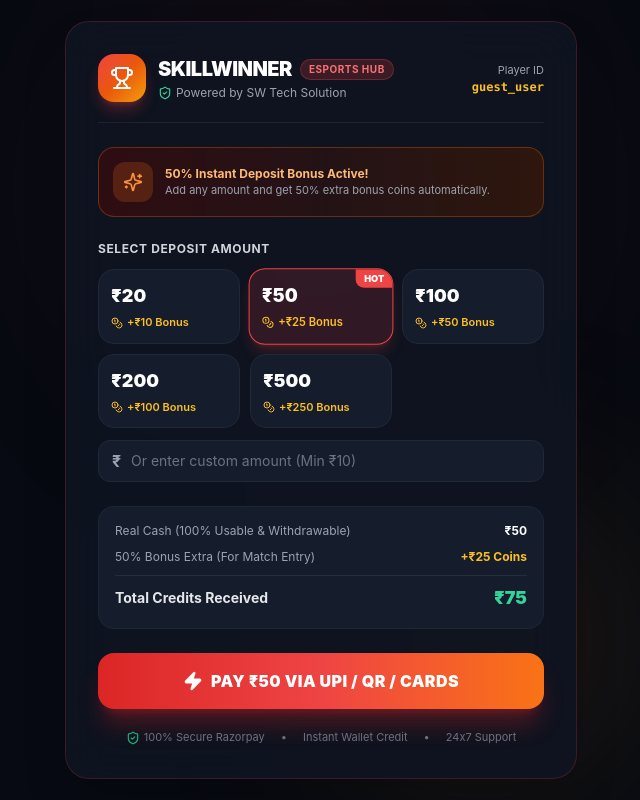
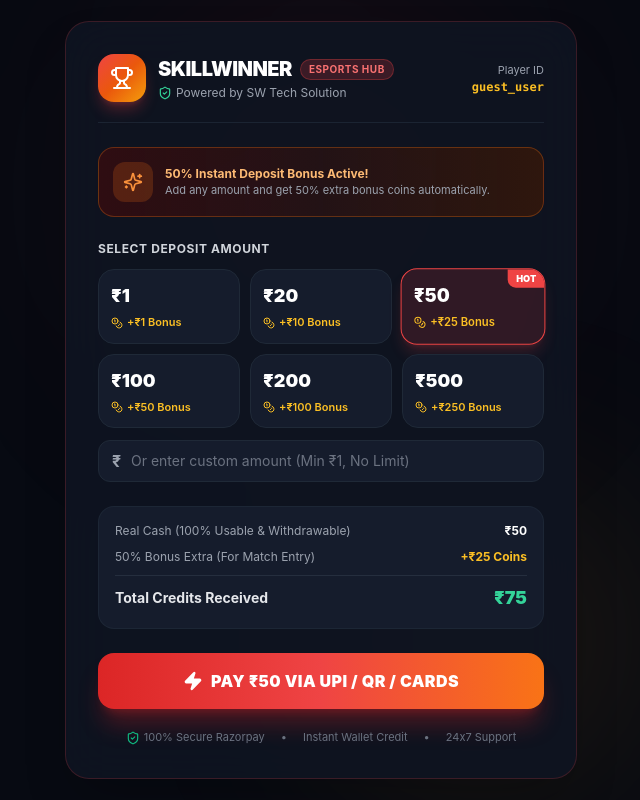
Before and after one commit to swgayanmitraai27-art/swtehyotube, a Next.js app: page /pay in a window 1280 px wide. Shown: the whole page, without its empty margins (319-959 px from the left). Built offline with nearby package versions, Linux system fonts and the light colour scheme; no server answers.

Commit message:
feat(pay): allow ₹1 minimum deposit for instant testing

```diff
--- a/src/app/pay/page.tsx
+++ b/src/app/pay/page.tsx
@@ -22,6 +22,7 @@ function PaymentContent() {
   const isSkillWinner = app.toLowerCase().includes('skill') || app.toLowerCase().includes('esport');
 
   const presetPacks = [
+    { real: 1, bonus: 1, label: 'Test ₹1', tag: 'Instant Test' },
     { real: 20, bonus: 10, label: 'Starter Pack', tag: 'Fast Match' },
     { real: 50, bonus: 25, label: 'Gamer Choice', tag: 'Popular', popular: true },
     { real: 100, bonus: 50, label: 'Pro Pack', tag: '+50% Extra' },
@@ -33,8 +34,8 @@ function PaymentContent() {
   const currentBonus = Math.round(currentAmount * 0.5);
 
   const handlePayNow = async () => {
-    if (currentAmount < 10) {
-      setErrorMsg('Minimum deposit amount is ₹10');
+    if (currentAmount < 1) {
+      setErrorMsg('Minimum deposit amount is ₹1');
       return;
     }
     setErrorMsg('');
@@ -256,7 +257,7 @@ function PaymentContent() {
               <span className="absolute left-3.5 top-1/2 -translate-y-1/2 text-gray-400 font-bold">₹</span>
               <input
                 type="number"
-                placeholder="Or enter custom amount (Min ₹10)"
+                placeholder="Or enter custom amount (Min ₹1, No Limit)"
                 value={customAmount}
                 onChange={(e) => setCustomAmount(e.target.value)}
                 className="w-full bg-[#151C2C] border border-gray-800 focus:border-red-500 rounded-xl pl-8 pr-4 py-2.5 text-sm text-white placeholder-gray-500 outline-none transition"
```
